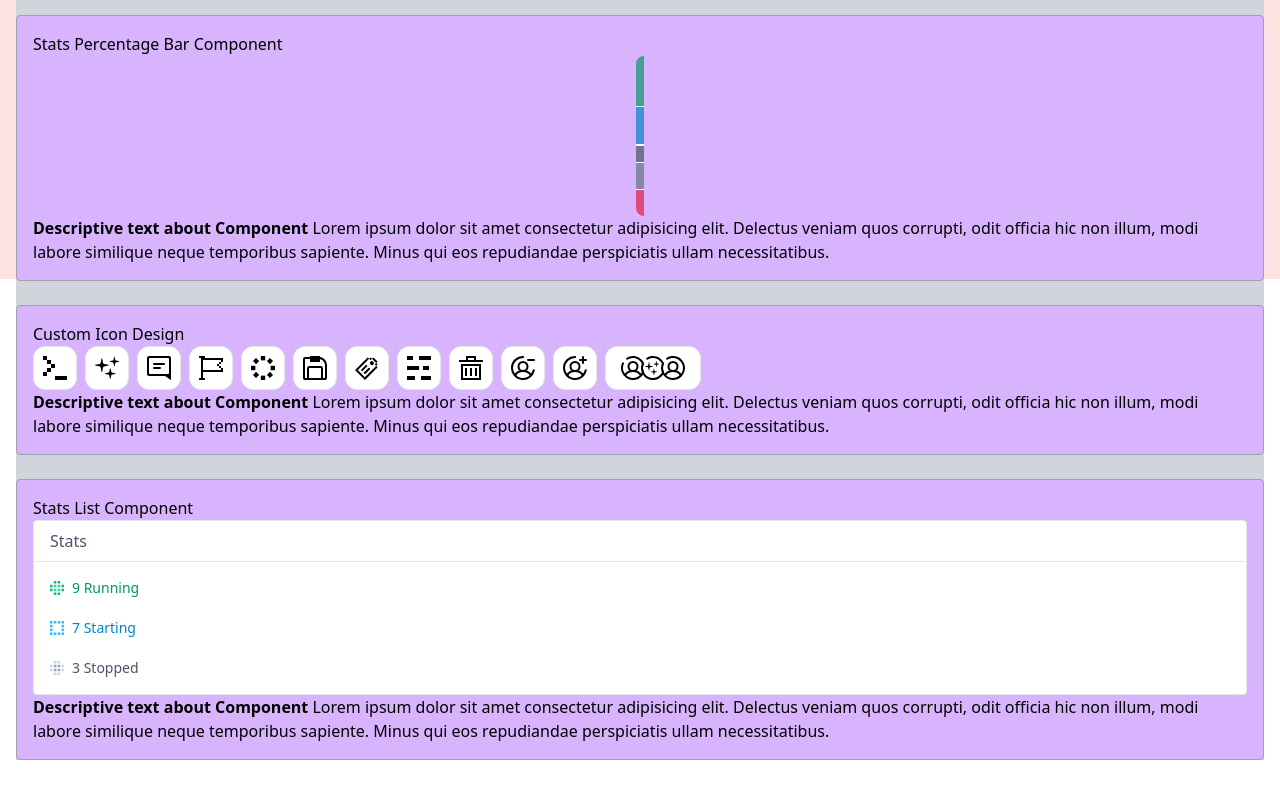
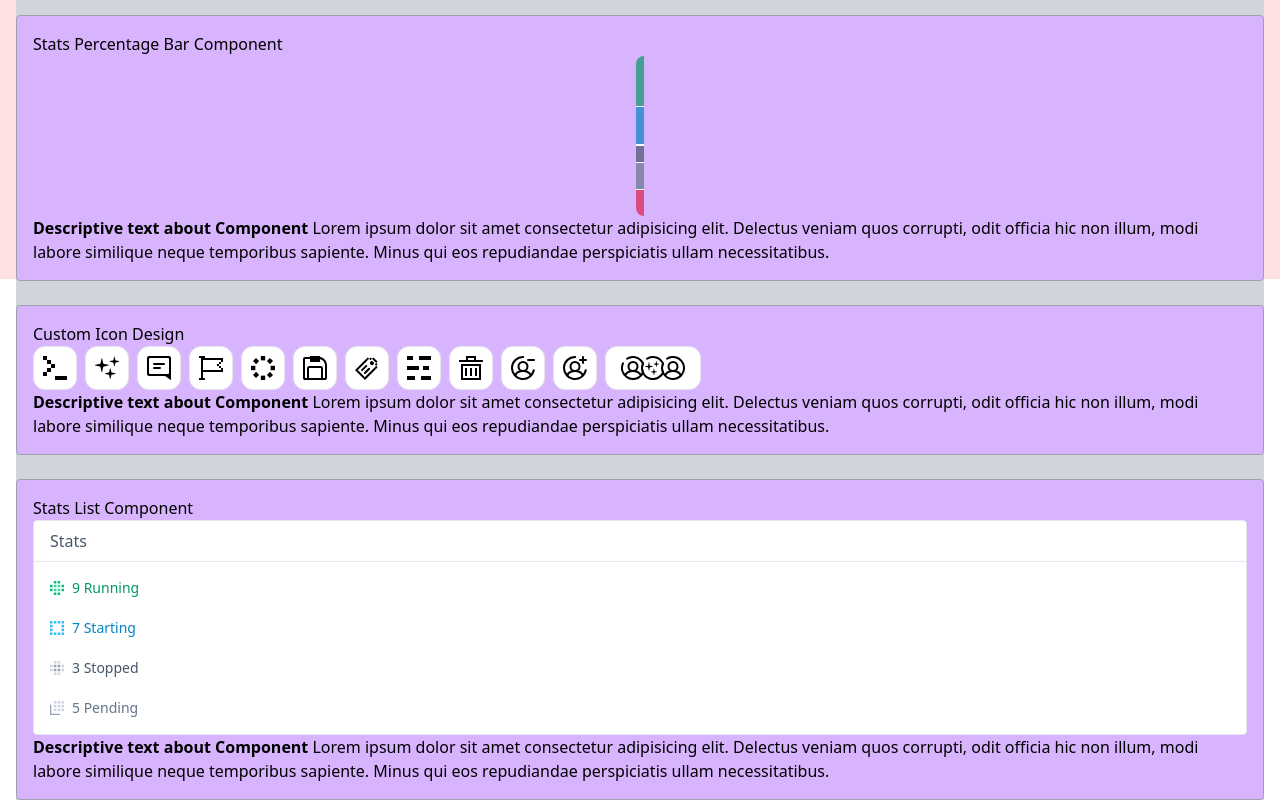
Before and after one commit to jalridley/portfolio, a Nuxt app: page /projects/explosion in a window 1280 px wide. Shown: the part 521-1321 px from the top of the page. Before the commit the page ends 1281 px from the top, so only its background shows below. Built offline with nearby package versions, Linux system fonts and the light colour scheme.

Commit message:
imported IconsStatusPending component, added pending itme to items

```diff
--- a/pages/projects/explosion/index.vue
+++ b/pages/projects/explosion/index.vue
@@ -212,6 +212,14 @@
             // url: links to item url if there is one,
             classes: 'text-slate-600 hover:text-slate-700',
           },
+          {
+            icon: IconsStatusPending,
+            stat: 5,
+            name: 'Pending',
+            // url: links to item url if there is one,
+
+            classes: 'text-slate-500 hover:text-slate-600',
+          },
         ]"
       />
       <p>
@@ -228,6 +236,7 @@
 import IconsStatusActive from '~/components/icons/IconsStatusActive.vue'
 import IconsStatusLoading from '~/components/icons/IconsStatusLoading.vue'
 import IconsStatusPaused from '~/components/icons/IconsStatusPaused.vue'
+import IconsStatusPending from '~/components/icons/IconsStatusPending.vue'
 
 useHead({
   title: 'Explosion Ai',
```
